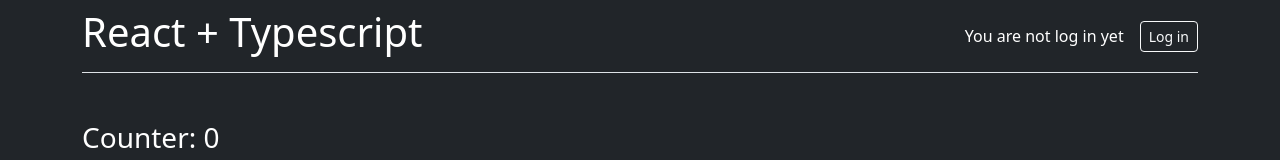
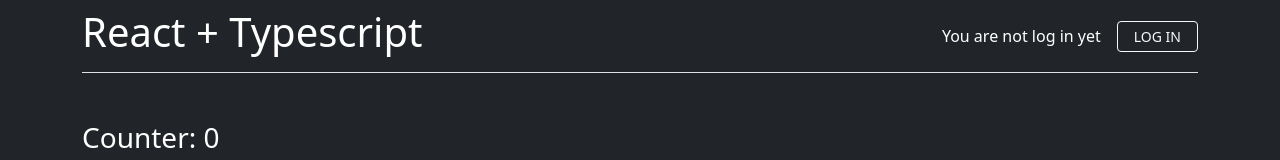
Before and after one commit to gaboslm/react-ts, a React (Create React App) app: page / in a window 1280 px wide. Shown: the top 160 px of the page. Built offline with nearby package versions, Linux system fonts and the light colour scheme.

Commit message:
refactor: some styles

```diff
--- a/src/components/Auth/index.tsx
+++ b/src/components/Auth/index.tsx
@@ -32,7 +32,7 @@
 			<div className="d-flex align-items-center gap-3">
 				<span>You are not log in yet</span>
 				<button
-					className="btn btn-outline-light btn-sm"
+					className="btn btn-outline-light btn-sm text-uppercase px-3"
 					onClick={login}
 				>
 					Log in { loading && <Spinner /> }
```
